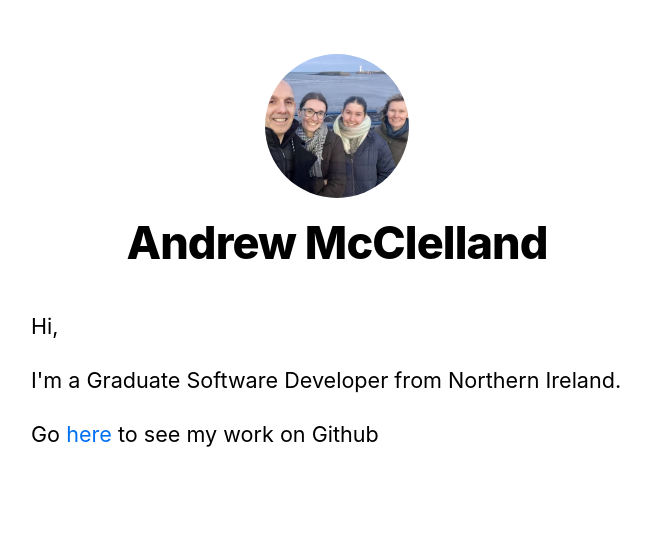
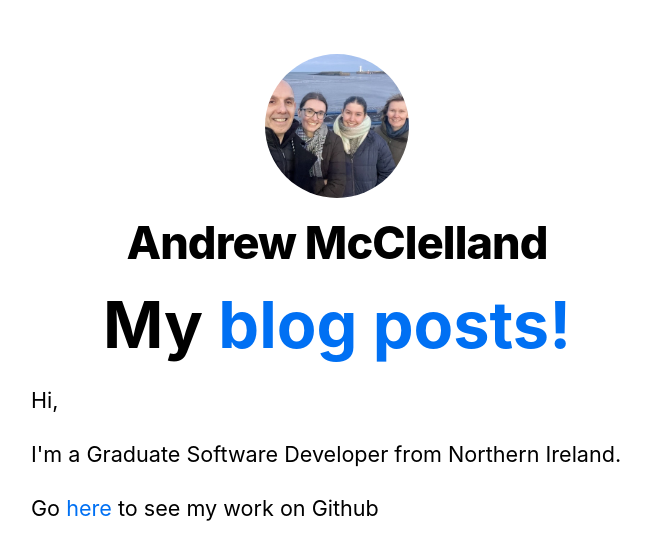
Before and after one commit to aejmcclelland/nextjs-myblog, a Next.js app: page / in a window 1280 px wide. Shown: the top 560 px of the page, without its empty margins (303-954 px from the left). Built offline with nearby package versions, Linux system fonts and the light colour scheme.

Commit message:
modified:   pages/index.js

```diff
--- a/pages/index.js
+++ b/pages/index.js
@@ -1,6 +1,8 @@
 import Head from 'next/head';
 import Layout, { siteTitle } from '../components/layout';
 import utilStyles from '../styles/utils.module.css';
+import homeStyles from '../styles/home.module.css';
+import Link from 'next/link';
 
 export default function Home() {
 	return (
@@ -8,6 +10,9 @@ export default function Home() {
 			<Head>
 				<title>{siteTitle}</title>
 			</Head>
+			<h3 className={homeStyles.title}>
+				My <Link href='/posts/first-post'>blog posts!</Link>
+			</h3>
 			<section className={utilStyles.headingMd}>
 				<p>Hi,</p>
 				<p>I'm a Graduate Software Developer from Northern Ireland.</p>
```
